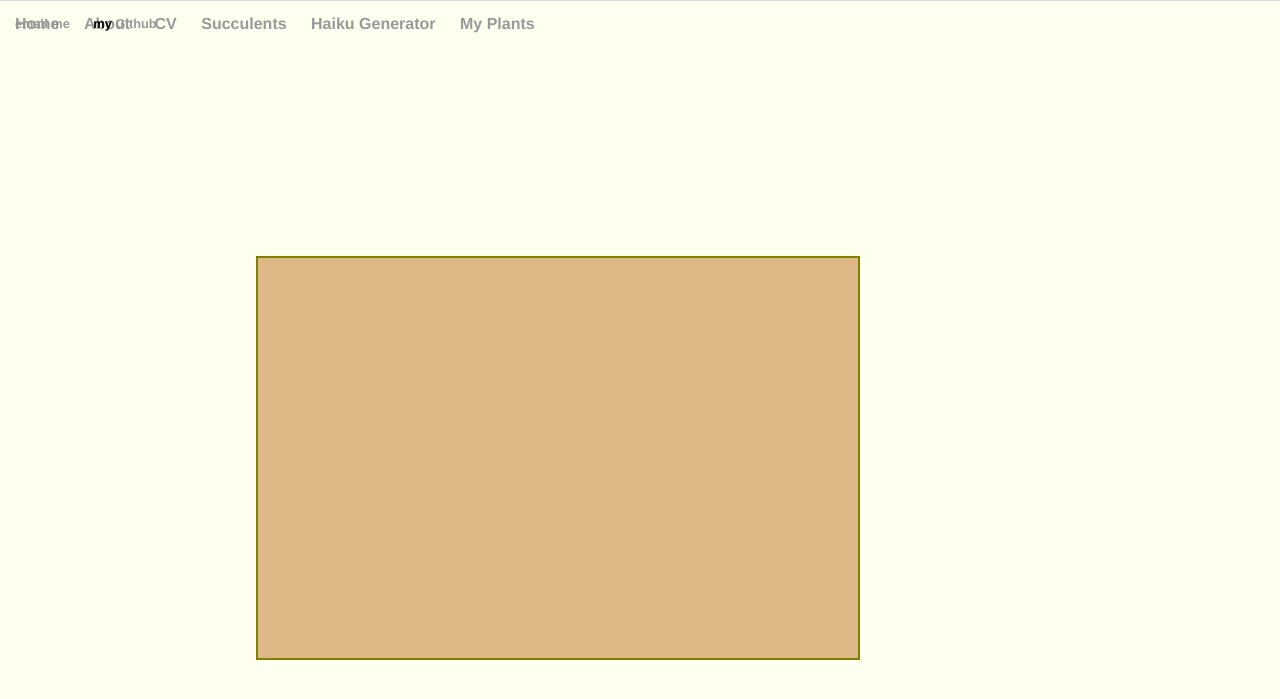
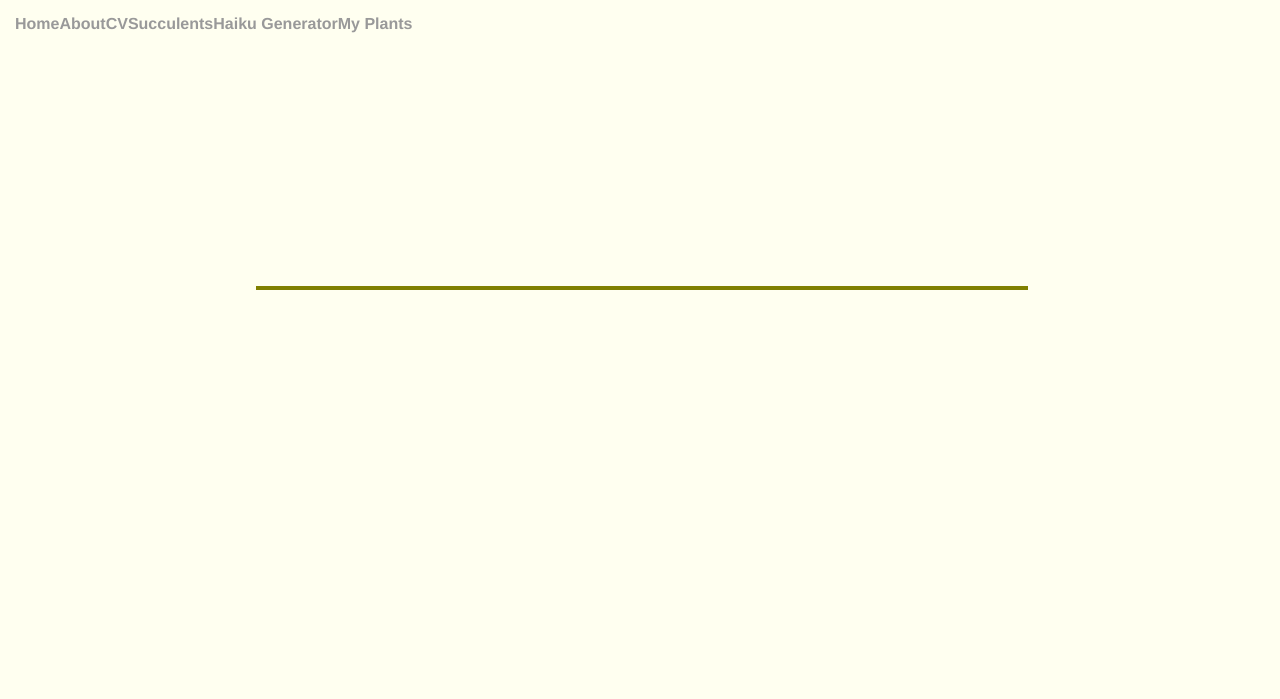
Before and after one commit to SeanEFletcher/SeanEFletcher.github.io, a Jekyll site: the page photoscroll/index.html, which Jekyll copies as it is, in a window 1280 px wide and 1400 px high. Shown: the top 699 px of the window. Built offline with Jekyll 4.4.1, drawn with Linux system fonts in a browser that asks for light colours.

Commit message:
Update photoscroll.css

```diff
--- a/css/photoscroll.css
+++ b/css/photoscroll.css
@@ -7,12 +7,10 @@
     padding: 15px;
     list-style: none;
     font-weight: bold;
-    position: fixed;
-    text-align: center;
 }
 nav ul li, footer ul li {
-    display: inline;
-    margin-right: 20px;
+    display: block;
+    float: left;
 }
 a {
     text-decoration: none;
@@ -42,8 +40,8 @@
     border: 2px olive solid;
     margin: 20%;
     position: fixed;
-    width: 600px;
-    height: 400px;
+    width: 60%;
+    height:auto;
     z-index: 3;
 }
 .pic {
@@ -51,6 +49,6 @@
     width: 500px;
     height: 280px;
     color: black;
-    position: absolute;
+    position: relative;
     z-index: 4;
 }
```
